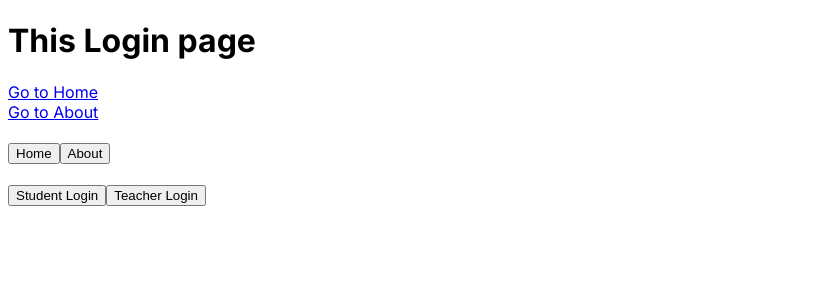
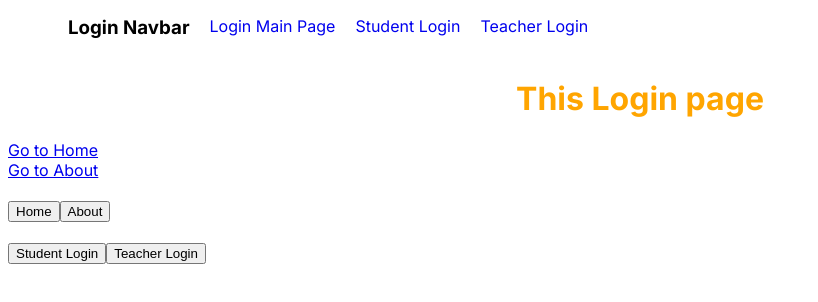
Before and after one commit to Minhaj-Rabby/First-Next-js-Project, a Next.js app: page /login in a window 1280 px wide. Shown: the top 302 px of the page, without its empty margins (0-818 px from the left). Built offline with nearby package versions, Linux system fonts and the light colour scheme.

Commit message:
Navbar and Conditional navbar added

```diff
--- /dev/null
+++ b/src/app/about/about.css
@@ -0,0 +1,19 @@
+.layout-menu{
+    display: flex;
+}
+.layout-menu li{
+    margin-left: 20px;
+    list-style-type: none;
+}
+.layout-menu a{
+text-decoration: none;
+}
+
+.layout-menu li h3{
+    margin-top: 0px;
+}
+
+.headline{
+    color: orange;
+    text-align: center;
+}
--- a/src/app/about/aboutcollege/page.jsx
+++ b/src/app/about/aboutcollege/page.jsx
@@ -4,7 +4,7 @@
 const AboutCollege = () => {
     return (
         <div>
-            <h1>About College </h1>
+            <h1 className='headline'>About College </h1>
             <Link href="/about">Go to about HomePage</Link>
         </div>
     )
--- a/src/app/about/aboutstudent/page.jsx
+++ b/src/app/about/aboutstudent/page.jsx
@@ -4,7 +4,7 @@
 const AboutStudent = () => {
     return (
         <div>
-            <h1>About Student</h1>
+            <h1 className='headline'>About Student</h1>
             <Link href="/about">Go to about HomePage</Link>
         </div>
     )
--- a/src/app/about/page.jsx
+++ b/src/app/about/page.jsx
@@ -15,7 +15,7 @@
   return (
     <div>
 
-      <h1>This About page</h1>
+      <h1 className='headline'>This About page</h1>
       <Link href="/">Go to Home</Link>
       <br />
       <Link href="/login">Go to Login</Link>
--- /dev/null
+++ b/src/app/login/layout.jsx
@@ -0,0 +1,46 @@
+'use client'
+import Link from 'next/link';
+import React from 'react';
+import './login.css';
+import { usePathname } from 'next/navigation';
+
+const LoginLayout = ({ children }) => {
+    const pathname = usePathname();
+    return (
+        <div>
+            <ul className='layout-menu'>
+                <li>
+                    <h3>Login Navbar</h3>
+                </li>
+                <li>
+                    <Link href='/login'>Login Main Page</Link>
+                </li>
+                {
+                    pathname !== '/login/studentlogin' ?
+                        <li>
+                            <Link href='/login/studentlogin'>Student Login</Link>
+                        </li>
+                        :
+                        null
+                }
+
+                {
+                    pathname !== '/login/teacherlogin' ?
+                        <li>
+                            <Link href='/login/teacherlogin'> Teacher Login</Link>
+
+                        </li>
+                        :
+                        null
+                }
+
+            </ul>
+
+            {
+                children
+            }
+        </div >
+    )
+}
+
+export default LoginLayout;
--- /dev/null
+++ b/src/app/login/login.css
@@ -0,0 +1,19 @@
+.layout-menu{
+    display: flex;
+}
+.layout-menu li{
+    margin-left: 20px;
+    list-style-type: none;
+}
+.layout-menu a{
+text-decoration: none;
+}
+
+.layout-menu li h3{
+    margin-top: 0px;
+}
+
+.headline{
+    color: orange;
+    text-align: center;
+}
--- a/src/app/login/page.jsx
+++ b/src/app/login/page.jsx
@@ -13,7 +13,7 @@
 
   return (
     <div>
-      <h1>This Login page</h1>
+      <h1 className='headline'>This Login page</h1>
       <Link href="/">Go to Home</Link>
       <br />
       <Link href="/about">Go to About</Link>
--- a/src/app/login/studentlogin/page.jsx
+++ b/src/app/login/studentlogin/page.jsx
@@ -4,7 +4,7 @@
 const StudentLogin = () => {
     return (
         <div>
-            <h1>Studnet Login</h1>
+            <h1 className='headline'>Studnet Login</h1>
             <Link href="/login">Login HomePage</Link>
         </div>
     )
--- a/src/app/login/teacherlogin/page.jsx
+++ b/src/app/login/teacherlogin/page.jsx
@@ -4,7 +4,7 @@
 const TeacherLogin = () => {
     return (
         <div>
-            <h1>Teacher Login</h1>
+            <h1 className='headline'>Teacher Login</h1>
             <Link href="/login">Login HomePage</Link>
         </div>
     )
```
Also changed, not shown: src/app/about/layout.jsx (added, +43 -0 lines).
